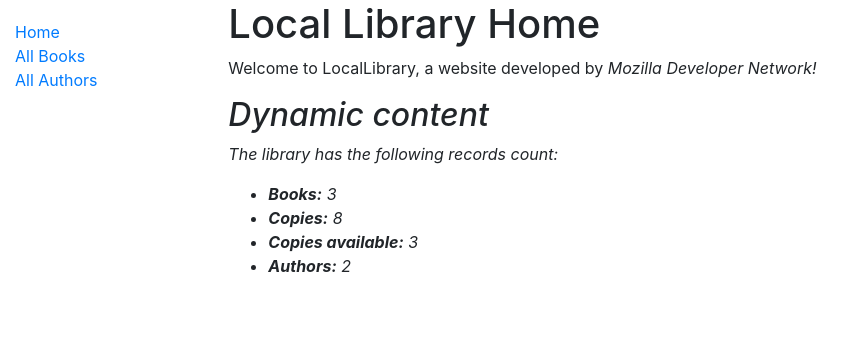
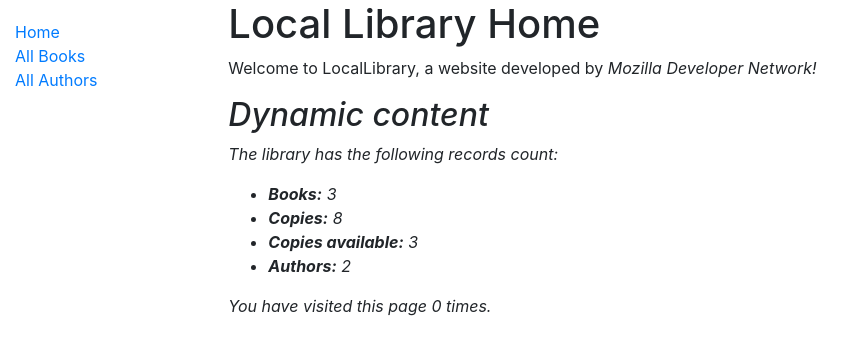
Before and after one commit to jkrlr/locallibrary, a Django app: page /catalog/ in a window 1280 px wide. Shown: the top 355 px of the page, without its empty margins (0-864 px from the left). Run offline with Django 3.2, Linux system fonts and the light colour scheme; data comes from the database, SQL or seed files in the repository; some libraries are stand-ins or nearby versions.

Commit message:
add count for no. of times user visits site

```diff
--- a/catalog/templates/index.html
+++ b/catalog/templates/index.html
@@ -11,4 +11,6 @@
     <li><strong>Copies available:</strong> {{ num_instances_available }}</li>
     <li><strong>Authors:</strong> {{ num_authors }}</li>
 </ul>
+
+<p>You have visited this page {{ num_visits }}{% if num_visits == 1 %} time{% else %} times{% endif %}.</p>
 {% endblock  %}
--- a/catalog/views.py
+++ b/catalog/views.py
@@ -21,11 +21,16 @@ def index(request):
     # The 'all()' is implied by default.
     num_authors = Author.objects.count()
 
+    # Number of visits to the view, as counted in the session variable.
+    num_visits = request.session.get('num_visits', 0)
+    request.session['num_visits'] = num_visits+1
+
     context = {
         'num_books': num_books,
         'num_instances': num_instances,
         'num_instances_available': num_instances_available,
         'num_authors': num_authors,
+        'num_visits': num_visits,
     }
 
     # Render the HTML template index.html with the data in the context variable
@@ -33,12 +38,12 @@ def index(request):
 
 
 class BookListView(generic.ListView):
-    model=Book
-    paginate_by=2
+    model = Book
+    paginate_by = 2
 
 
 class BookDetailView(generic.DetailView):
-    model=Book
+    model = Book
 
 # def book_detail_view(request,primary_key):
 #     try:
@@ -48,6 +53,7 @@ class BookDetailView(generic.DetailView):
 
 #     return render(request, 'catalog/book_detail.html', context={'book':book})
 
-def book_detail_view(request,primary_key):
-    book=get_object_or_404(Book, pk=primary_key)
-    return render(request,'catalog/book_detail.html', context={'book':book})
+
+def book_detail_view(request, primary_key):
+    book = get_object_or_404(Book, pk=primary_key)
+    return render(request, 'catalog/book_detail.html', context={'book': book})
```
